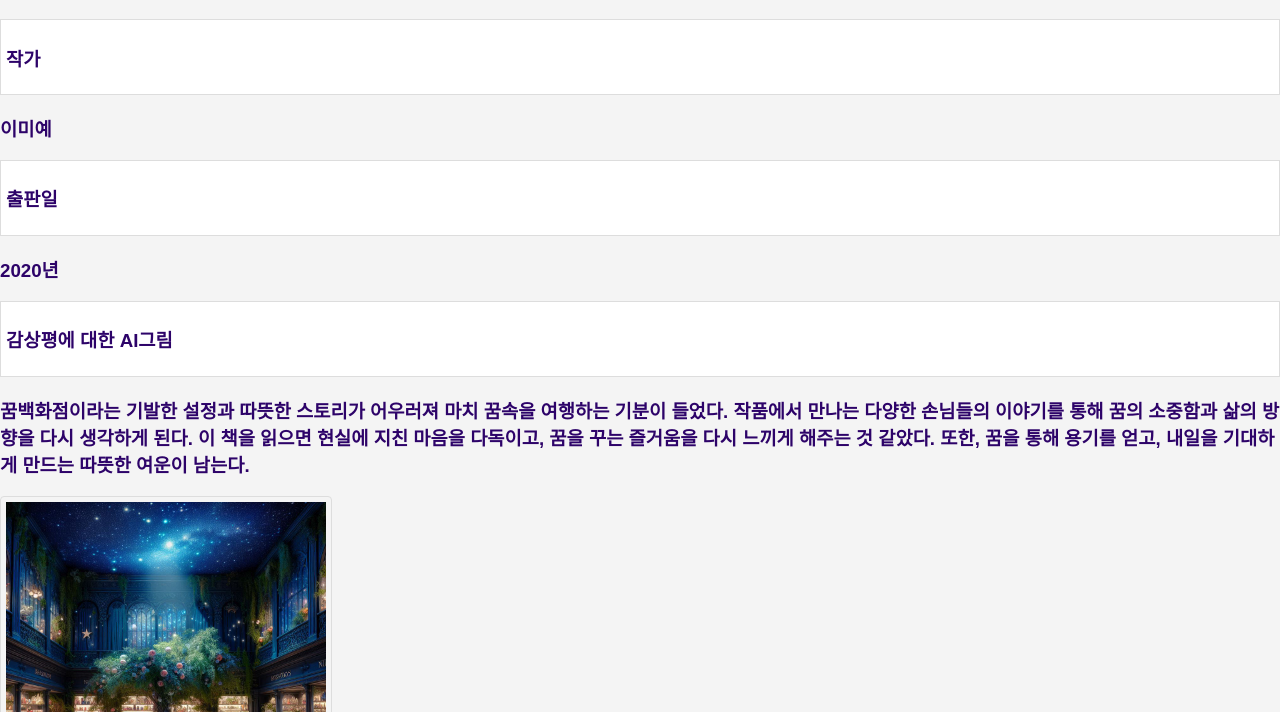
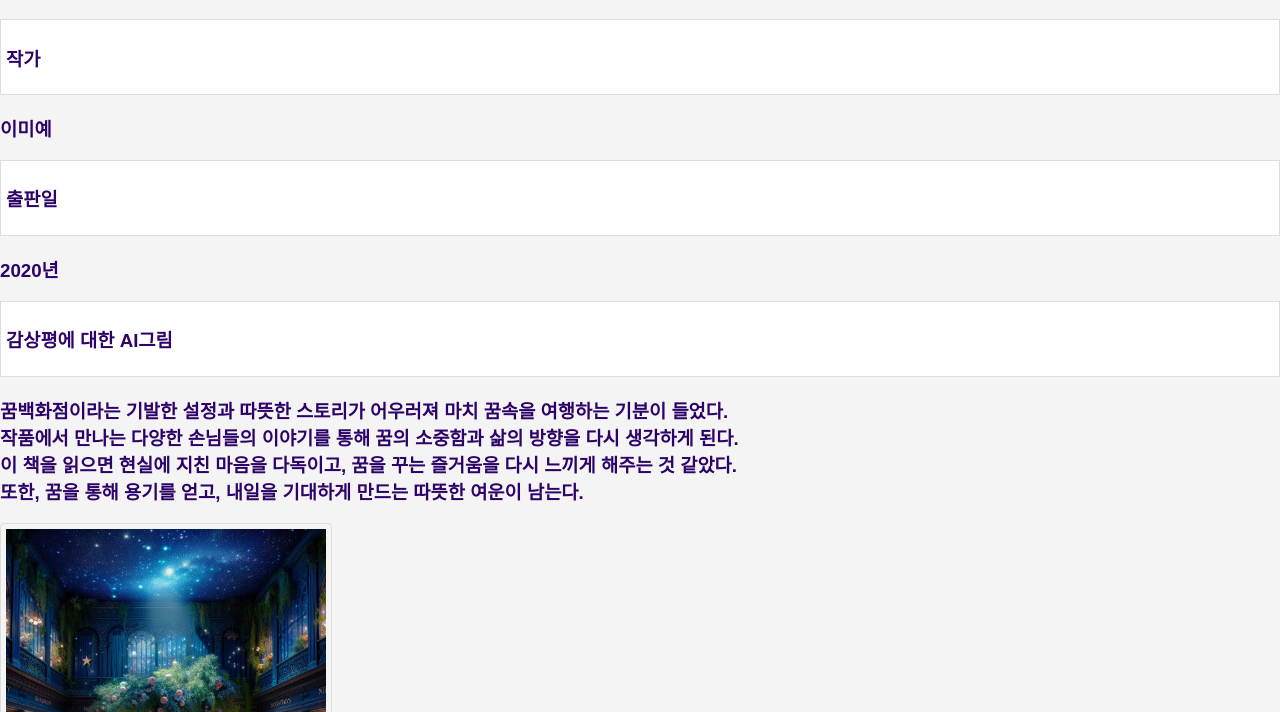
Before and after one commit to cjui060310/BookLog, a plain HTML site: page dreamstore.html in a window 1280 px wide. Shown: the part 88-800 px from the top of the page. Drawn offline with Linux system fonts and the light colour scheme.

Commit message:
Update dreamstore.html

```diff
--- a/dreamstore.html
+++ b/dreamstore.html
@@ -16,9 +16,9 @@
     <li><h3>출판일</h3></li>
     <h3>2020년</h3>
     <li><h3>감상평에 대한 AI그림</h3></li>
-    <h3>꿈백화점이라는 기발한 설정과 따뜻한 스토리가 어우러져 마치 꿈속을 여행하는 기분이 들었다.
-	작품에서 만나는 다양한 손님들의 이야기를 통해 꿈의 소중함과 삶의 방향을 다시 생각하게 된다.
-	이 책을 읽으면 현실에 지친 마음을 다독이고, 꿈을 꾸는 즐거움을 다시 느끼게 해주는 것 같았다.
+    <h3>꿈백화점이라는 기발한 설정과 따뜻한 스토리가 어우러져 마치 꿈속을 여행하는 기분이 들었다.<br>
+	작품에서 만나는 다양한 손님들의 이야기를 통해 꿈의 소중함과 삶의 방향을 다시 생각하게 된다.<br>
+	이 책을 읽으면 현실에 지친 마음을 다독이고, 꿈을 꾸는 즐거움을 다시 느끼게 해주는 것 같았다.<br>
 	또한, 꿈을 통해 용기를 얻고, 내일을 기대하게 만드는 따뜻한 여운이 남는다.<br>
     </h3>
     <img src="꿈백화점.jpg" alt=dreamstore">
```
